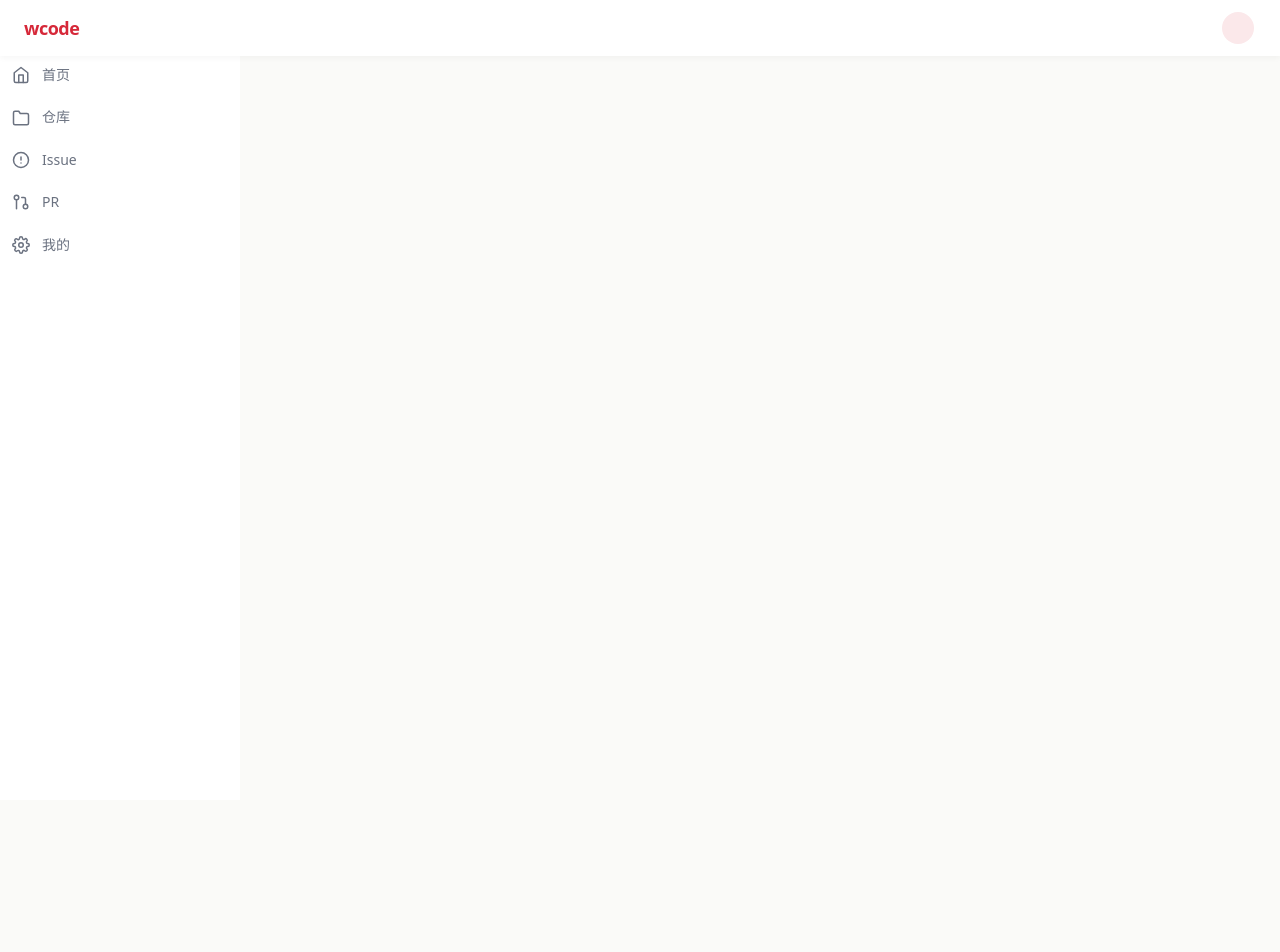
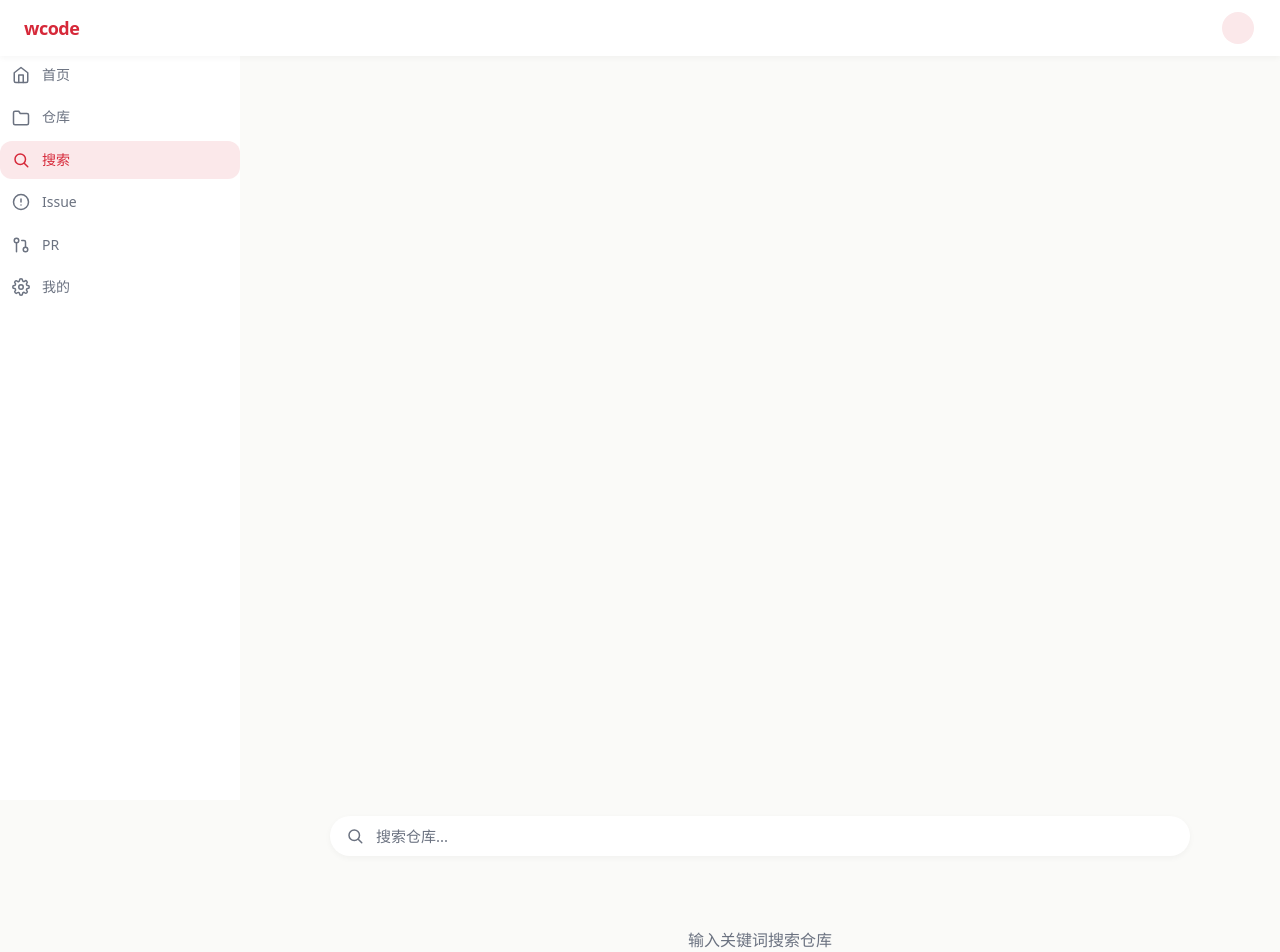
Before and after one commit to w-run/wcode, a Vue app: page /search in a window 1280 px wide. Shown: the top 952 px of the page. Built offline with nearby package versions, Linux system fonts and the light colour scheme.

Commit message:
feat: S5 全局搜索（搜索结果网格 + 防抖 + 导航入口）

```diff
--- a/src/components/layout/AppSidebar.vue
+++ b/src/components/layout/AppSidebar.vue
@@ -93,6 +93,11 @@ const navItems: NavItem[] = [
     to: '/repos',
     label: '仓库',
     icon: '<svg width="18" height="18" viewBox="0 0 24 24" fill="none" stroke="currentColor" stroke-width="2" stroke-linecap="round" stroke-linejoin="round"><path d="M22 19a2 2 0 0 1-2 2H4a2 2 0 0 1-2-2V5a2 2 0 0 1 2-2h5l2 3h9a2 2 0 0 1 2 2z"/></svg>',
+  },
+  {
+    to: '/search',
+    label: '搜索',
+    icon: '<svg width="18" height="18" viewBox="0 0 24 24" fill="none" stroke="currentColor" stroke-width="2" stroke-linecap="round"><circle cx="11" cy="11" r="7"/><line x1="21" y1="21" x2="16.65" y2="16.65"/></svg>',
   },
   {
     to: '/issues',
--- a/src/router/index.ts
+++ b/src/router/index.ts
@@ -7,6 +7,11 @@ const router = createRouter({
       path: '/',
       name: 'dashboard',
       component: () => import('@/views/dashboard/DashboardPage.vue'),
+    },
+    {
+      path: '/search',
+      name: 'search',
+      component: () => import('@/views/search/SearchPage.vue'),
     },
     {
       path: '/repos',
--- /dev/null
+++ b/src/views/search/SearchPage.vue
@@ -0,0 +1,184 @@
+<script setup lang="ts">
+import { onMounted, ref, watch } from 'vue'
+import { useRoute, useRouter } from 'vue-router'
+import { searchRepos } from '@/api/repos'
+import type { Repository } from '@/api/types'
+import RepoCard from '@/components/repository/RepoCard.vue'
+
+const route = useRoute()
+const router = useRouter()
+
+const q = ref((route.query.q as string) ?? '')
+const results = ref<Repository[]>([])
+const searching = ref(false)
+const searched = ref(false)
+const error = ref<string | null>(null)
+
+const kw = ref(q.value)
+
+let timer: ReturnType<typeof setTimeout> | null = null
+
+async function run() {
+  const query = q.value.trim()
+  if (!query) {
+    results.value = []
+    searched.value = false
+    return
+  }
+  searching.value = true
+  error.value = null
+  try {
+    results.value = await searchRepos(query, { limit: 30 })
+    searched.value = true
+  } catch (err) {
+    error.value = err instanceof Error ? err.message : '搜索失败'
+    results.value = []
+  } finally {
+    searching.value = false
+  }
+}
+
+function submit() {
+  if (timer) clearTimeout(timer)
+  router.replace({ query: q.value.trim() ? { q: q.value.trim() } : {} })
+  run()
+}
+
+onMounted(() => {
+  if (q.value.trim()) run()
+})
+
+watch(kw, () => {
+  q.value = kw.value
+  if (timer) clearTimeout(timer)
+  timer = setTimeout(run, 350)
+})
+</script>
+
+<template>
+  <div class="search">
+    <form class="search__form" @submit.prevent="submit">
+      <svg
+        class="search__icon"
+        viewBox="0 0 24 24"
+        fill="none"
+        stroke="currentColor"
+        stroke-width="2"
+        stroke-linecap="round"
+      >
+        <circle cx="11" cy="11" r="7" />
+        <line x1="21" y1="21" x2="16.65" y2="16.65" />
+      </svg>
+      <input
+        v-model="kw"
+        class="search__input"
+        type="search"
+        placeholder="搜索仓库..."
+        autofocus
+        aria-label="搜索仓库"
+      />
+    </form>
+
+    <div v-if="searching" class="search__loading">
+      <span v-for="i in 4" :key="i" class="search__card-skel" />
+    </div>
+
+    <p v-else-if="error" class="search__empty">{{ error }}</p>
+
+    <template v-else-if="searched">
+      <p v-if="results.length" class="search__count">
+        共 {{ results.length }} 个结果
+      </p>
+      <p v-else class="search__empty">未找到与「{{ q }}」相关的仓库</p>
+
+      <div class="search__grid">
+        <RepoCard v-for="repo in results" :key="repo.id" :repo="repo" />
+      </div>
+    </template>
+
+    <p v-else class="search__hint">输入关键词搜索仓库</p>
+  </div>
+</template>
+
+<style lang="scss" scoped>
+.search {
+  max-width: 860px;
+  margin: 0 auto;
+}
+
+.search__form {
+  display: flex;
+  align-items: center;
+  gap: $space-3;
+  padding: $space-2 $space-4;
+  margin-bottom: $space-6;
+  background: $color-surface;
+  border-radius: $radius-full;
+  box-shadow: $shadow-sm;
+}
+
+.search__icon {
+  flex-shrink: 0;
+  width: 18px;
+  height: 18px;
+  color: $color-text-muted;
+}
+
+.search__input {
+  flex: 1;
+  border: none;
+  background: transparent;
+  color: $color-text;
+  font-size: 15px;
+
+  &::placeholder {
+    color: $color-text-muted;
+  }
+
+  &:focus {
+    outline: none;
+  }
+}
+
+.search__count {
+  margin-bottom: $space-4;
+  font-size: 13px;
+  color: $color-text-muted;
+}
+
+.search__grid {
+  display: grid;
+  grid-template-columns: repeat(auto-fill, minmax(300px, 1fr));
+  gap: $space-4;
+}
+
+.search__loading {
+  display: flex;
+  flex-direction: column;
+  gap: $space-3;
+}
+
+.search__card-skel {
+  height: 100px;
+  border-radius: $radius-lg;
+  background: $color-surface-2;
+  animation: search-shimmer 1.5s ease-in-out infinite;
+}
+
+.search__empty,
+.search__hint {
+  padding: $space-12 0;
+  color: $color-text-muted;
+  text-align: center;
+}
+
+@keyframes search-shimmer {
+  0%,
+  100% {
+    opacity: 0.5;
+  }
+  50% {
+    opacity: 1;
+  }
+}
+</style>
```
